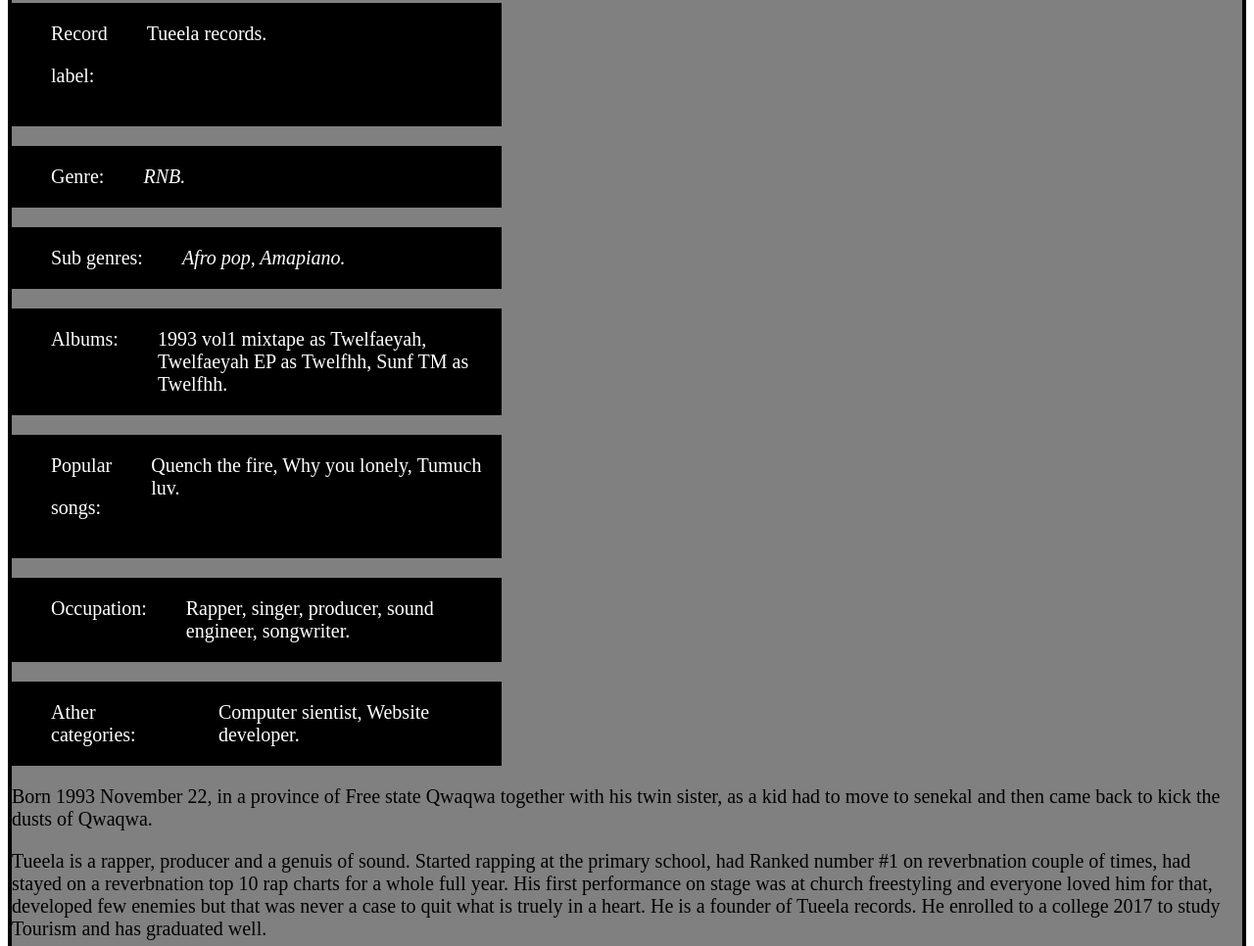
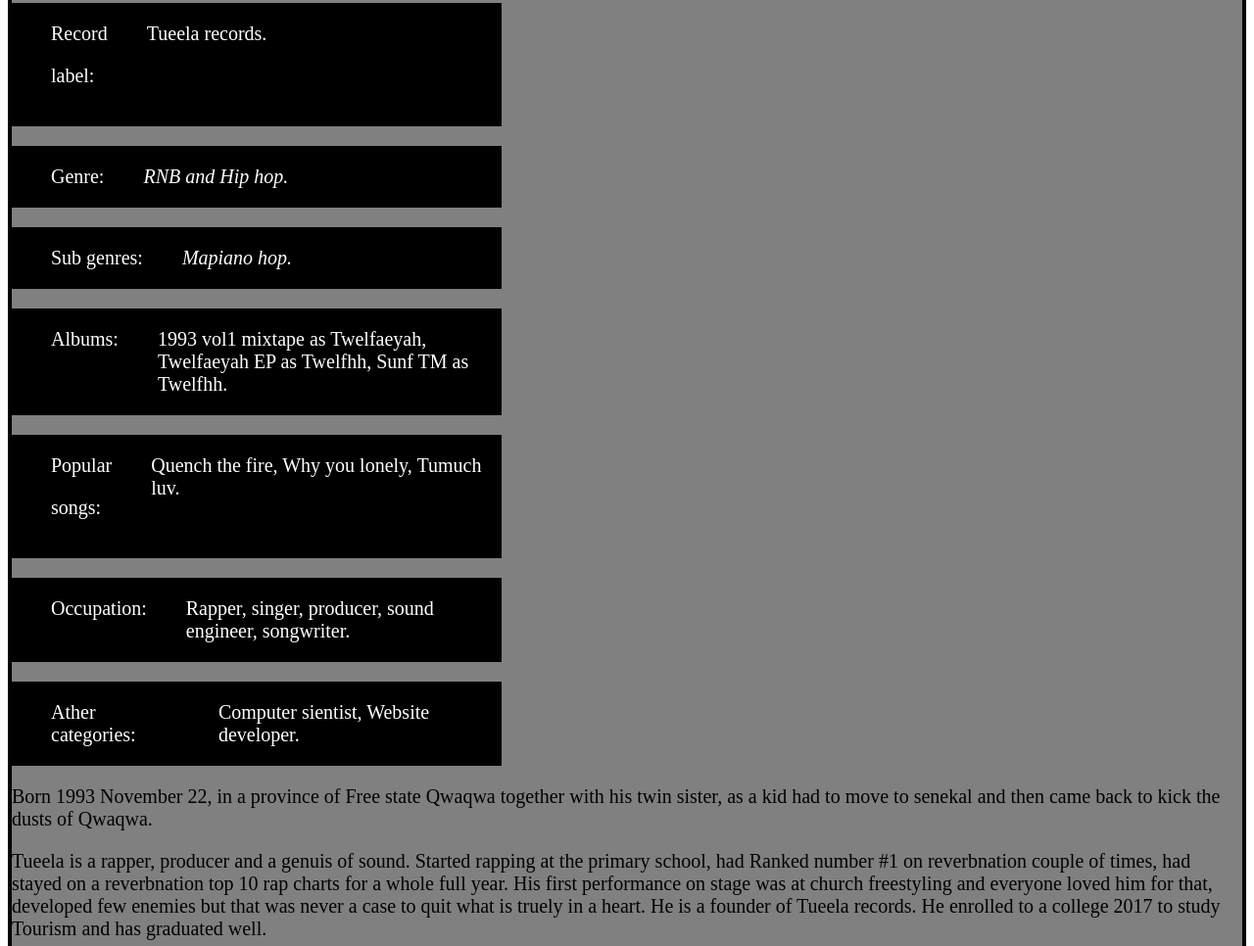
Before and after one commit to tueelapt/tueelapt.github.io, a plain HTML site: page Tueela.html in a window 1280 px wide. Shown: the part 1643-2609 px from the top of the page at 98% size. Drawn offline with Linux system fonts and the light colour scheme.

Commit message:
Update Tueela.html

```diff
--- a/Tueela.html
+++ b/Tueela.html
@@ -66,9 +66,9 @@ And lastly a college graduate at Maluti TVET college at Bonamelo campus.
 <p>
 <div class="nav"><ul>Record<p> label:</ul> <ul>Tueela records.</ul></div>
 <p>
-<div class="nav"><ul>Genre:</ul> <ul><cite>RNB.</cite></ul></div>
+<div class="nav"><ul>Genre:</ul> <ul><cite>RNB and Hip hop.</cite></ul></div>
 <P>
-<div class="nav"><ul>Sub genres:</ul> <ul><cite>Afro pop, Amapiano.</cite></ul></div>
+<div class="nav"><ul>Sub genres:</ul> <ul><cite>Mapiano hop.</cite></ul></div>
 <p>
 <div class="nav"><ul>Albums:</ul> <ul>1993 vol1 mixtape as Twelfaeyah, Twelfaeyah EP as Twelfhh, Sunf TM as Twelfhh.</ul></div>
 <p>
```
